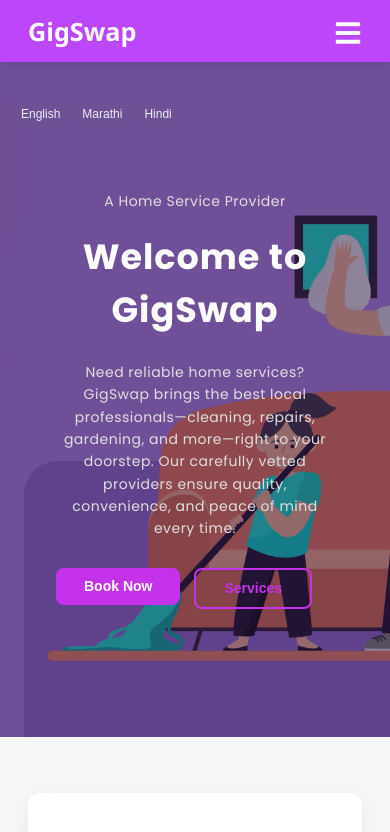
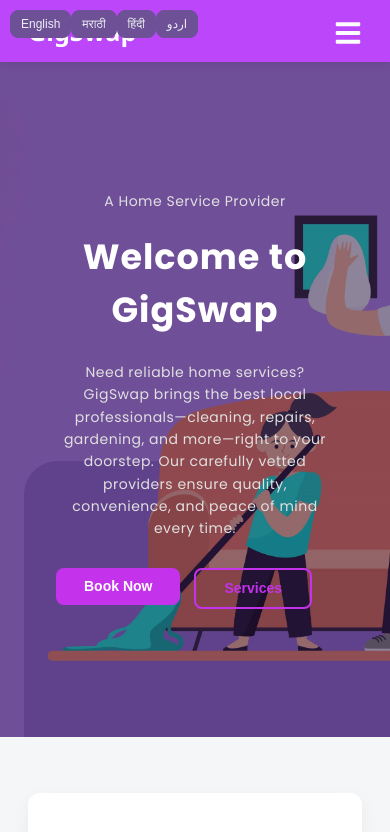
Before and after one commit to MohammadParvez7/GigSwap-hsp, a React (Vite) app in the folder client/: page / in a window 390 px wide. Shown: the top 832 px of the page. Built offline with nearby package versions, Linux system fonts and the light colour scheme; no server answers.

Commit message:
buttons change

```diff
--- a/client/src/components/GoogleTranslate.css
+++ b/client/src/components/GoogleTranslate.css
@@ -1,22 +1,23 @@
 /* src/components/Styles/GoogleTranslate.css */
 
-/* Desktop and larger screens */
+/* Desktop and larger screens (default) */
 #google_translate_element_container {
   /* Position the container relative to the viewport */
-  position: absolute;
+  position: fixed;
 
-  /* You will need to adjust this value based on your actual navbar's height */
-  top: 150px;
+  /* Adjust this value to place the buttons higher, e.g., 20px from the top */
+  top: 20px;
   left: 20px;
 
   z-index: 9999;
-  display: flex; /* Use flexbox for button alignment */
+  display: flex; /* Arrange buttons in a horizontal line */
+  align-items: center; /* Align items vertically */
   gap: 10px; /* Space between buttons */
+}
 
-  /* Hide the Google Translate dropdown element */
-  #google_translate_element {
-    display: none;
-  }
+/* Hide the Google Translate dropdown element */
+#google_translate_element {
+  display: none;
 }
 
 /* Style for the language buttons */
@@ -36,24 +37,25 @@
   background-color: rgba(85, 60, 125); /* Darker shade on hover */
 }
 
-/* Hide the Google Translate branding (optional but good practice) */
-.goog-logo-link, .goog-te-gadget .goog-tooltip {
-  display: none !important;
-}
-.goog-te-gadget {
+/* Hide Google Translate's logo and tooltip */
+.goog-logo-link, .goog-te-gadget .goog-tooltip, .goog-te-gadget {
   display: none !important;
 }
 
 /* Mobile screens */
 @media screen and (max-width: 600px) {
   #google_translate_element_container {
-    top: 100px;
+    /* Stack buttons vertically on mobile */
+    flex-direction: column;
+    align-items: flex-start; /* Align buttons to the left */
+    top: 10px;
     left: 10px;
-    gap: 5px; /* Reduce gap on mobile */
+    gap: 5px; /* Reduce space between buttons on mobile */
   }
 
   #google_translate_element_container button {
     padding: 6px 10px;
     font-size: 12px;
+    width: auto; /* Allow buttons to take up their natural width */
   }
 }
--- a/client/src/components/GoogleTranslate.jsx
+++ b/client/src/components/GoogleTranslate.jsx
@@ -47,8 +47,9 @@
       {/* These are the new buttons that replace the dropdown. */}
       <div>
         <button onClick={() => changeLanguage('en')}>English</button>
-        <button onClick={() => changeLanguage('mr')}>Marathi</button>
-        <button onClick={() => changeLanguage('hi')}>Hindi</button>
+        <button onClick={() => changeLanguage('mr')}>मराठी</button>
+        <button onClick={() => changeLanguage('hi')}>हिंदी </button>
+        <button onClick={() => changeLanguage('ur')}>اردو</button>
       </div>
     </div>
   );
```
